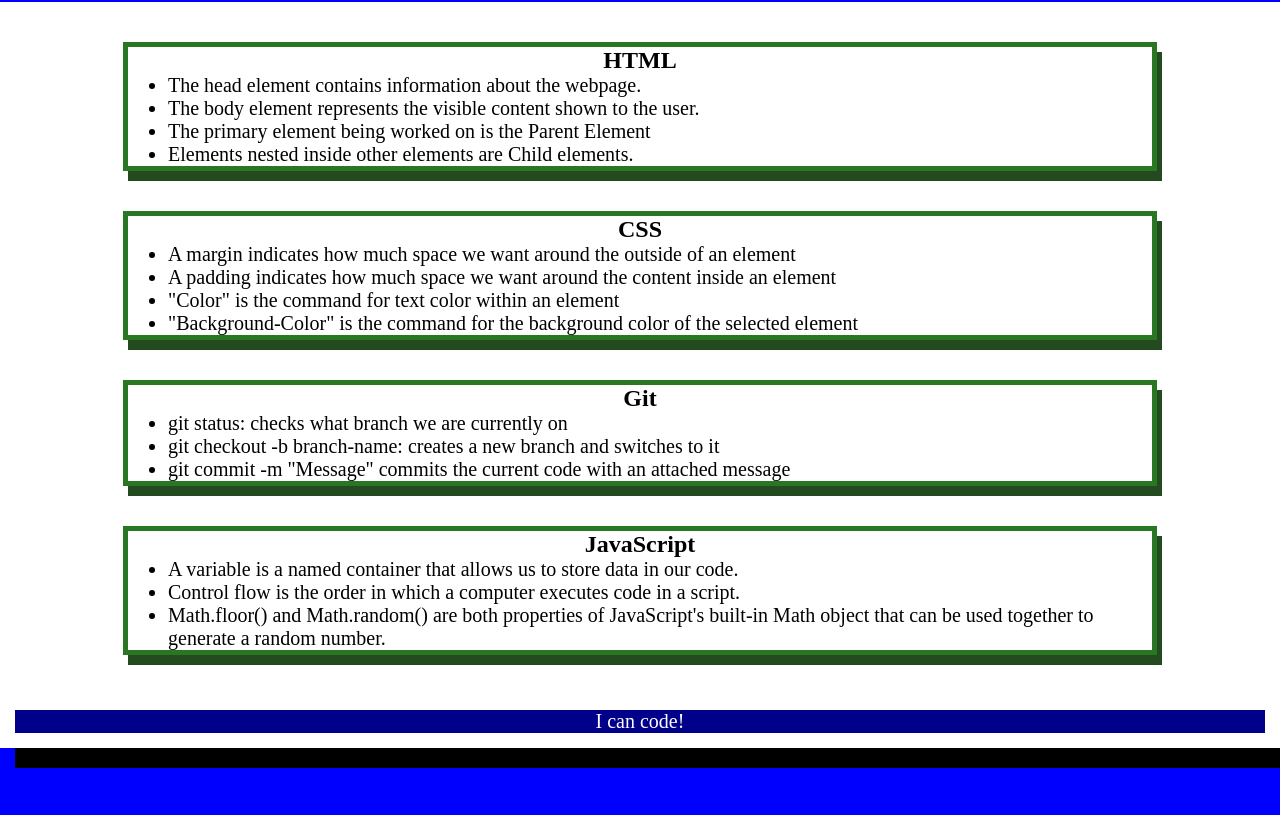
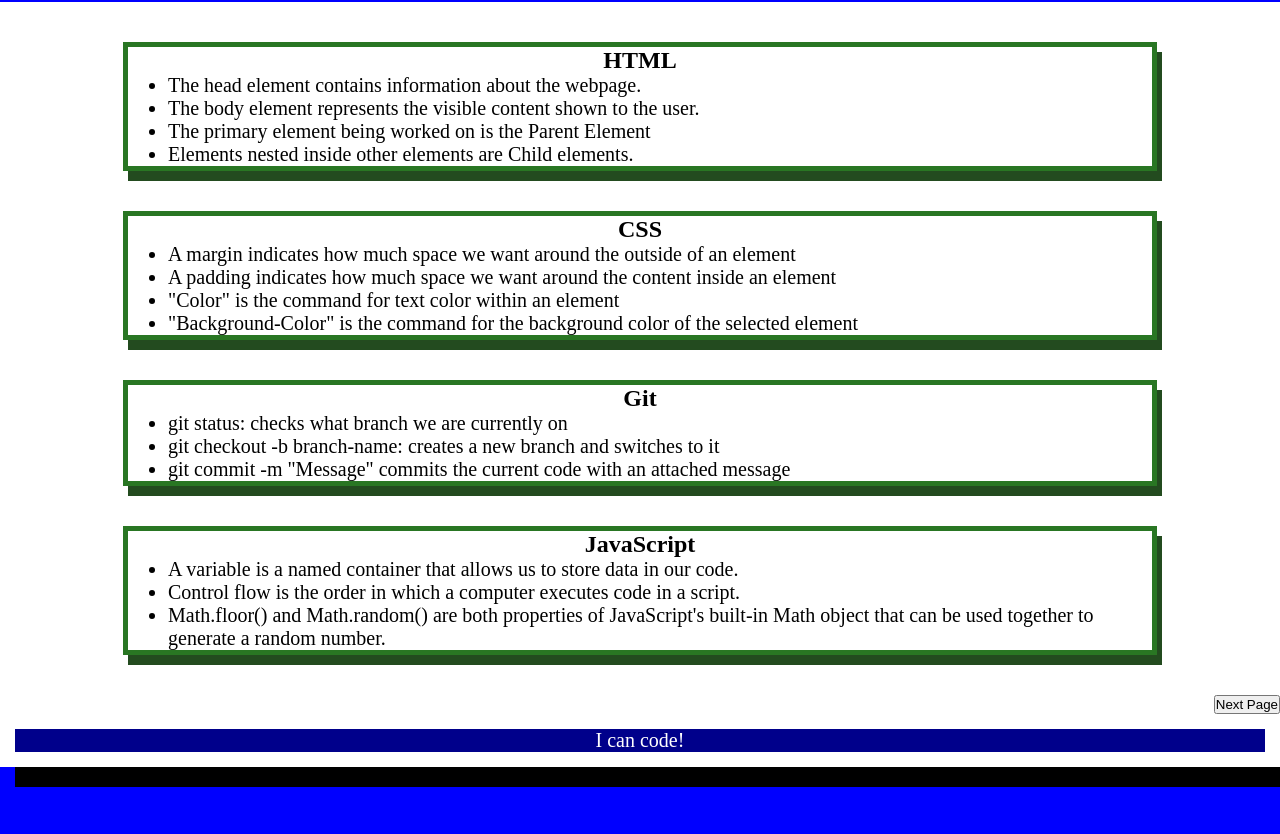
Before and after one commit to Nebbs82/prework-study-guide, a plain HTML site: page index.html in a window 1280 px wide. Shown: the part 118-952 px from the top of the page. Drawn offline with Linux system fonts and the light colour scheme.

Commit message:
Fixed Link

```diff
--- a/index.html
+++ b/index.html
@@ -74,7 +74,8 @@
       </section>
 
     </main>
-     <div class="linkdiv">  <a<link rel="import" href="./page-1.html"/>
+     <div align="right">
+      <a rel="import" href="./page-1.html"><button>Next Page</button></a>
      </div>
     <footer>
       <p>I can code!</p>
```
